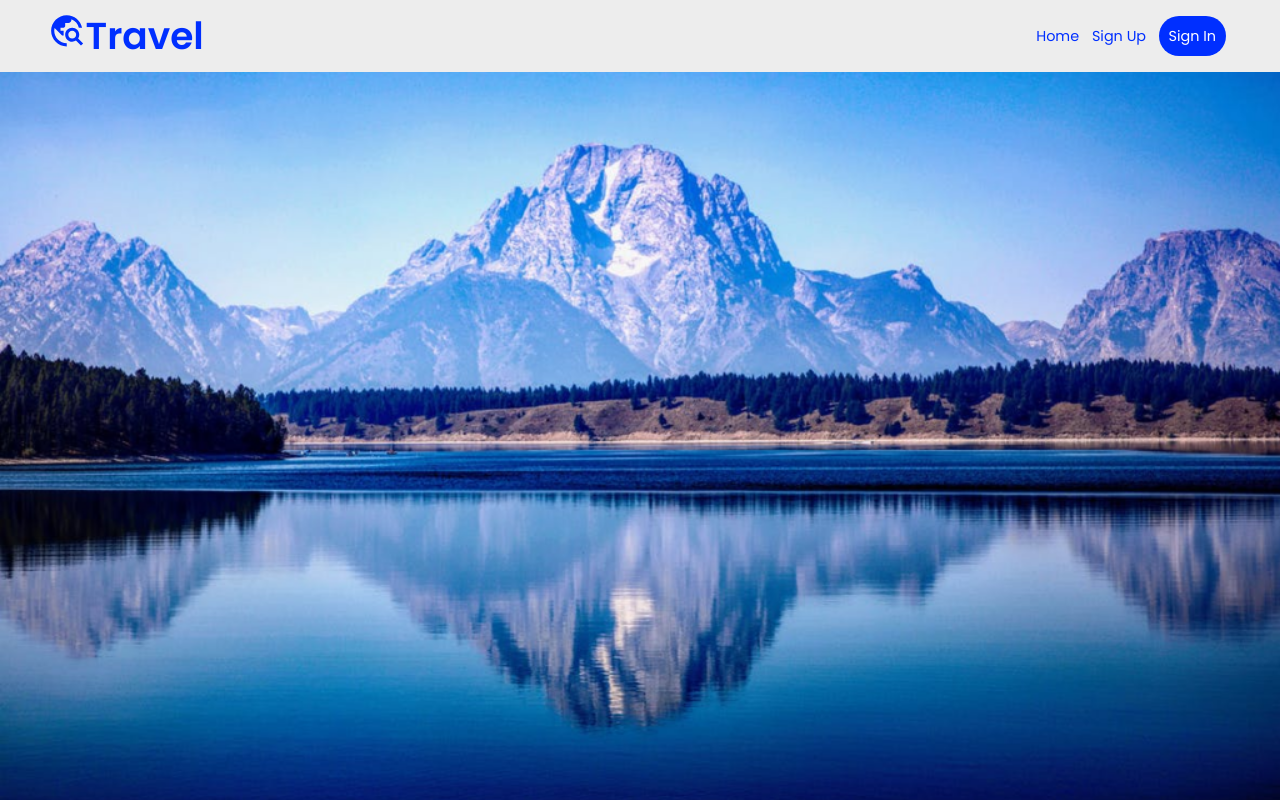
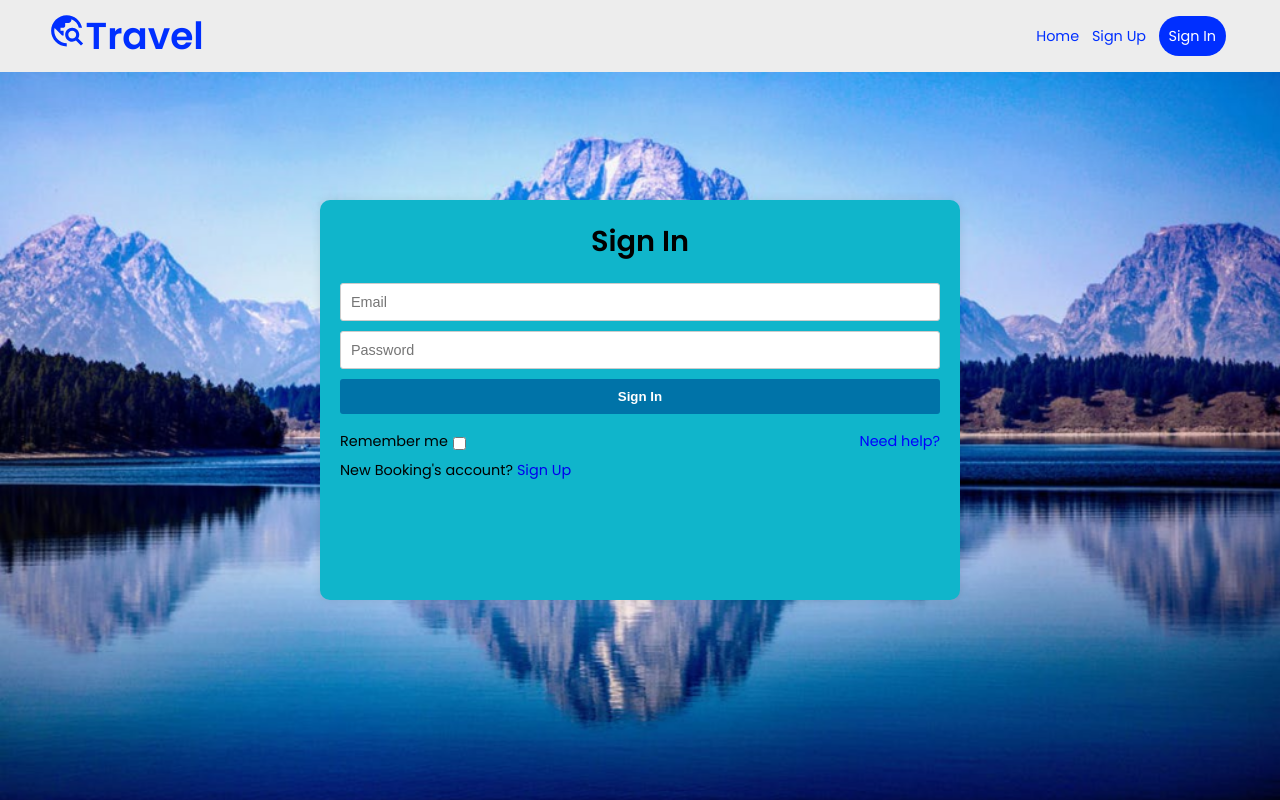
Before and after one commit to duyanh711/travel-tour-booking, a React (Create React App) app: page /login in a window 1280 px wide. Shown: the top 800 px of the page. Built offline with nearby package versions, Linux system fonts and the light colour scheme.

Commit message:
design login page

```diff
--- a/src/pages/Login/Login.js
+++ b/src/pages/Login/Login.js
@@ -29,9 +29,6 @@ function Login() {
         <div className='login-container'>
             <img className='bg-img' src={homeImg} />
             <div className='login-wrapper'>
-                <div className=''>
-                    <div className=''>
-                        <div className=''>
                 <h1 className='login-text'>Sign In</h1>
                 <form onSubmit={handleSubmit}
                     className='login-form'>
@@ -45,19 +42,19 @@ function Login() {
                         className='pw' type='password' placeholder='Password' />
                     <button className=''>Sign In</button>
                     <div className='login-more'>
-                                    <p className=''><input className='remember' type='checkbox' />Remember me</p>
+                        <p className='remember'>Remember me<span><input className='checkbox' type='checkbox' /></span></p>
                         <p className='support'>Need help?</p>
                     </div>
-                                <p className=''>New Booking's account?<span className=''>
+                    <p className='signup-link'>New Booking's account?<span className=''>
                         <Link to='/signup'> Sign Up</Link></span> </p>
                 </form>
             </div>
         </div>
-                </div>
 
-            </div>
 
-        </div>
+
+
+
     )
 }
 
--- a/src/pages/Login/login.css
+++ b/src/pages/Login/login.css
@@ -1 +1,98 @@
-/*# sourceMappingURL=login.css.map */
+:root {
+  --PrimaryColor: hsl(199, 100%, 33%);
+  --SecondaryColor: hsl(187, 85%, 43%);
+  --gradientColor: linear-gradient(to right, hsl(187, 85%, 43%), hsl(199, 100%, 33%));
+  --whiteColor: hsl(0, 0%, 100%);
+  --blackColor: hsl(200, 26%, 7%);
+  --textColor: hsl(240, 4%, 36%);
+  --whiteColorDeam: hsl(0, 0%, 93%);
+  --greyText: rgb(190, 190, 190);
+  --inputColor: rgb(239, 239, 239);
+  --bodyColor: rgb(240, 240, 246);
+  --cardBG: rgb(225, 225, 235);
+  --formColor: hsl(231, 90%, 24%);
+}
+
+.login-container {
+  width: 100%;
+  height: 100vh;
+  display: flex;
+  align-items: center;
+  justify-content: center;
+}
+
+.bg-img {
+  position: absolute;
+  width: 100%;
+  height: 100%;
+  -o-object-fit: cover;
+     object-fit: cover;
+  z-index: -1;
+}
+
+.login-wrapper {
+  background: var(--SecondaryColor);
+  position: relative;
+  width: 50%;
+  min-height: 50vh;
+  border-radius: 10px;
+  box-shadow: 0 0 10px rgba(0, 0, 0, 0.1);
+  padding: 20px;
+}
+
+.login-text {
+  text-align: center;
+  margin-bottom: 20px;
+}
+
+.login-form {
+  display: flex;
+  flex-direction: column;
+}
+
+.login-form input {
+  padding: 10px;
+  margin-bottom: 10px;
+  border-radius: 3px;
+  border: 1px solid #ccc;
+}
+
+.login-form button {
+  padding: 10px;
+  border-radius: 3px;
+  border: none;
+  background-color: var(--PrimaryColor);
+  color: #fff;
+  font-weight: bold;
+  cursor: pointer;
+  transition: 0.3s all;
+}
+.login-form button:hover {
+  background: hsl(187, 88%, 31%);
+}
+
+.login-more {
+  display: flex;
+  align-items: center;
+  justify-content: space-between;
+  margin-top: 10px;
+}
+
+.login-more p {
+  margin: 0;
+}
+
+.remember {
+  margin-right: 5px;
+  display: flex;
+  align-items: center;
+}
+
+.support {
+  color: blue;
+  cursor: pointer;
+}
+
+.checkbox {
+  margin: 12.5px 10px 0 0;
+}/*# sourceMappingURL=login.css.map */
--- a/src/pages/Login/login.scss
+++ b/src/pages/Login/login.scss
@@ -0,0 +1,102 @@
+:root {
+    --PrimaryColor: hsl(199, 100%, 33%);
+    --SecondaryColor: hsl(187, 85%, 43%);
+    --gradientColor: linear-gradient(to right, hsl(187, 85%, 43%), hsl(199, 100%, 33%));
+    --whiteColor: hsl(0, 0%, 100%);
+    --blackColor: hsl(200, 26%, 7%);
+    --textColor: hsl(240, 4%, 36%);
+    --whiteColorDeam: hsl(0, 0%, 93%);
+    --greyText: rgb(190, 190, 190);
+    --inputColor: rgb(239, 239, 239);
+    --bodyColor: rgb(240, 240, 246);
+    --cardBG: rgb(225, 225, 235);
+    --formColor: hsl(231, 90%, 24%);
+}
+
+.login-container {
+    width: 100%;
+    height: 100vh;
+    display: flex;
+    align-items: center;
+    justify-content: center;
+}
+
+.bg-img {
+    position: absolute;
+    width: 100%;
+    height: 100%;
+    object-fit: cover;
+    z-index: -1;
+}
+
+.login-wrapper {
+    background: var(--SecondaryColor);
+    position: relative;
+    width: 50%;
+    min-height: 50vh;
+    border-radius: 10px;
+    box-shadow: 0 0 10px rgba(0, 0, 0, 0.1);
+    padding: 20px;
+
+}
+
+.login-text {
+    text-align: center;
+    margin-bottom: 20px;
+}
+
+.login-form {
+    display: flex;
+    flex-direction: column;
+}
+
+.login-form input {
+    padding: 10px;
+    margin-bottom: 10px;
+    border-radius: 3px;
+    border: 1px solid #ccc;
+}
+
+.login-form button {
+    padding: 10px;
+    border-radius: 3px;
+    border: none;
+    background-color: var(--PrimaryColor);
+    color: #fff;
+    font-weight: bold;
+    cursor: pointer;
+    transition: 0.3s all;
+
+    &:hover {
+        background: hsl(187, 88%, 31%);
+    }
+}
+
+.login-more {
+    display: flex;
+    align-items: center;
+    justify-content: space-between;
+    margin-top: 10px;
+}
+
+.login-more p {
+    margin: 0;
+}
+
+.remember {
+    margin-right: 5px;
+    display: flex;
+    align-items: center;
+
+
+}
+
+
+.support {
+    color: blue;
+    cursor: pointer;
+}
+
+.checkbox {
+    margin: 12.5px 10px 0 0;
+}
```
Also changed, not shown: 1 other file (tests, documents, lock files or other folders). Lines whose indentation alone changed are shown as unchanged.
